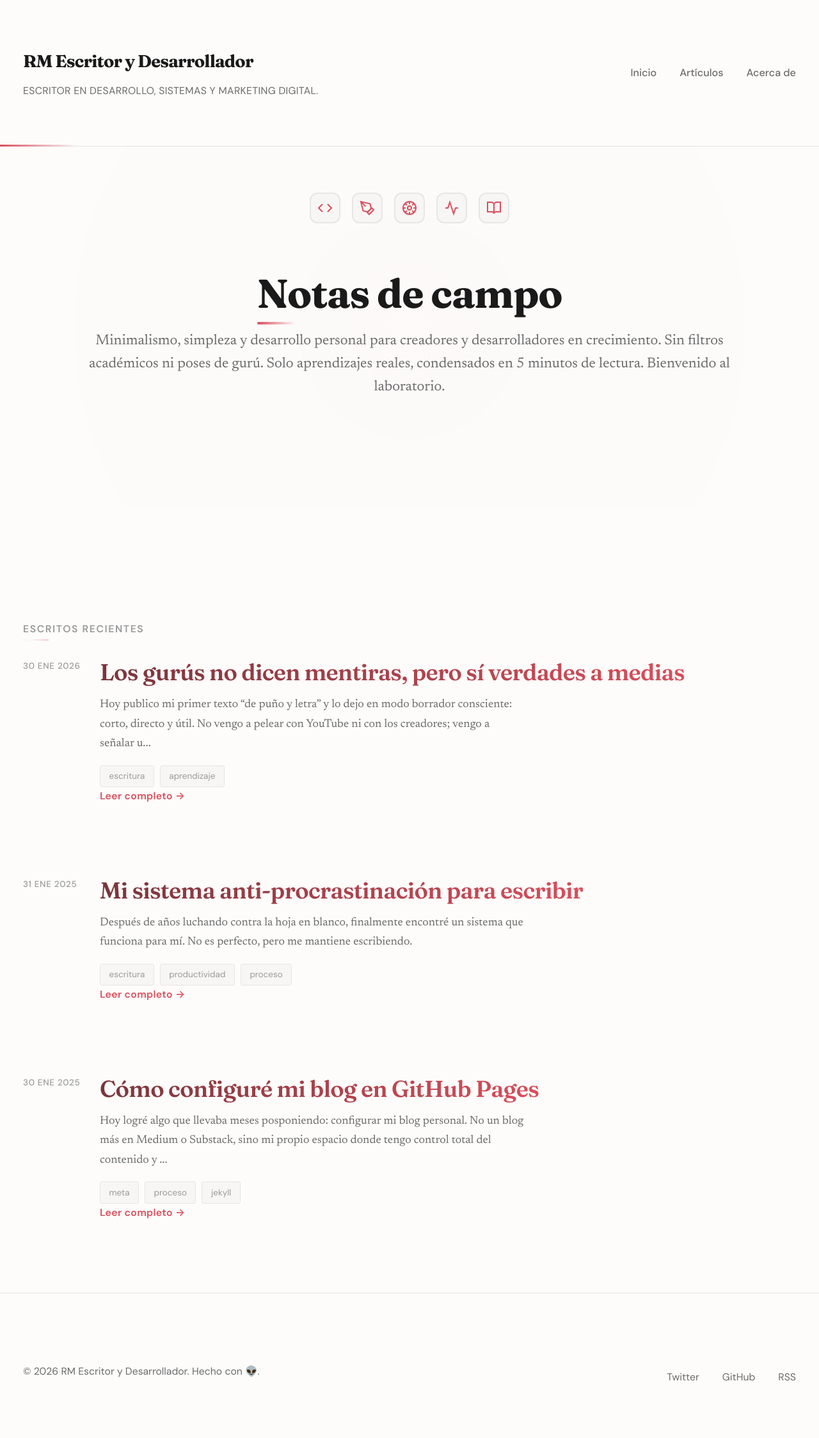
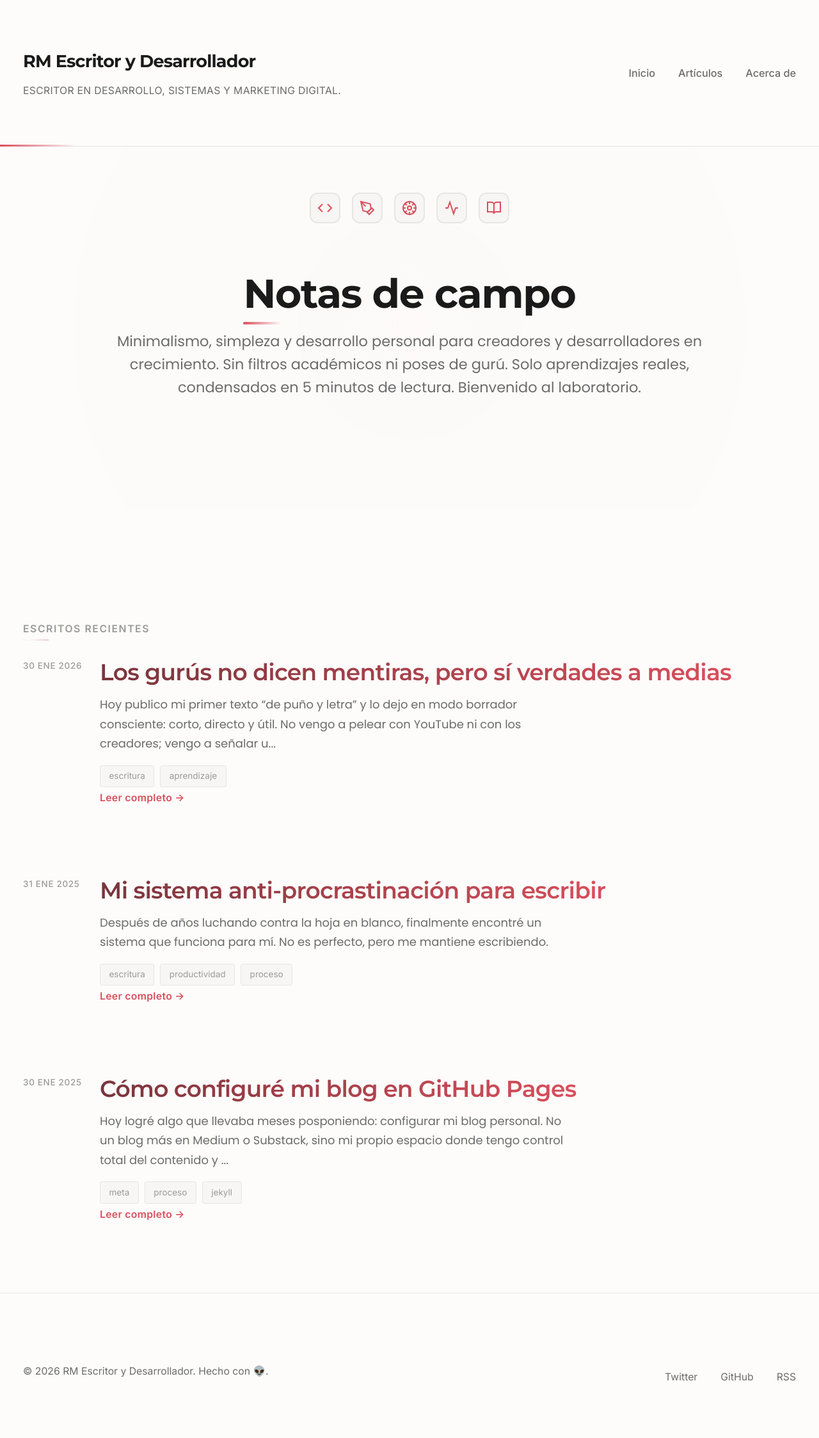
Before and after one commit to renedev0284-creator/renedev0284-creator.github.io, a Jekyll site: the page built from index.html, in a window 1280 px wide. Shown: the whole page at 64% size. Built offline with Jekyll 4.4.1, drawn with Linux system fonts in a browser that asks for light colours.

Commit message:
Feat funtes actualizadas

```diff
--- a/_layouts/default.html
+++ b/_layouts/default.html
@@ -12,7 +12,7 @@
   <!-- Fuentes - Elegant serif + sans pairing -->
   <link rel="preconnect" href="https://fonts.googleapis.com">
   <link rel="preconnect" href="https://fonts.gstatic.com" crossorigin>
-  <link href="https://fonts.googleapis.com/css2?family=Fraunces:ital,opsz,wght@0,9..144,400;0,9..144,600;0,9..144,700;1,9..144,400&family=Newsreader:ital,wght@0,400;0,600;1,400&family=DM+Sans:wght@400;500;600;700&family=JetBrains+Mono:wght@400;500&display=swap" rel="stylesheet">
+  <link href="https://fonts.googleapis.com/css2?family=Montserrat:wght@400;600;700;800&family=Poppins:wght@400;500;600&family=Inter:wght@400;500;600&family=JetBrains+Mono:wght@400;500&display=swap" rel="stylesheet">
 
   <!-- Estilos -->
   <link rel="stylesheet" href="{{ '/assets/css/style.css' | relative_url }}">
--- a/assets/css/style.css
+++ b/assets/css/style.css
@@ -15,10 +15,10 @@
   --color-border: #e8e6e3;
   --color-shadow: rgba(0, 0, 0, 0.08);
 
-  /* Typography - Refined serif + sans-serif pairing */
-  --font-display: 'Fraunces', 'Playfair Display', Georgia, serif;
-  --font-body: 'Newsreader', 'Merriweather', Georgia, serif;
-  --font-sans: 'DM Sans', -apple-system, sans-serif;
+/* Typography - Modern sans-serif pairing */
+  --font-display: 'Montserrat', 'Poppins', -apple-system, sans-serif;
+  --font-body: 'Poppins', 'Inter', -apple-system, sans-serif;
+  --font-sans: 'Inter', -apple-system, sans-serif;
 
   /* Spacing */
   --space-unit: 1rem;
```
